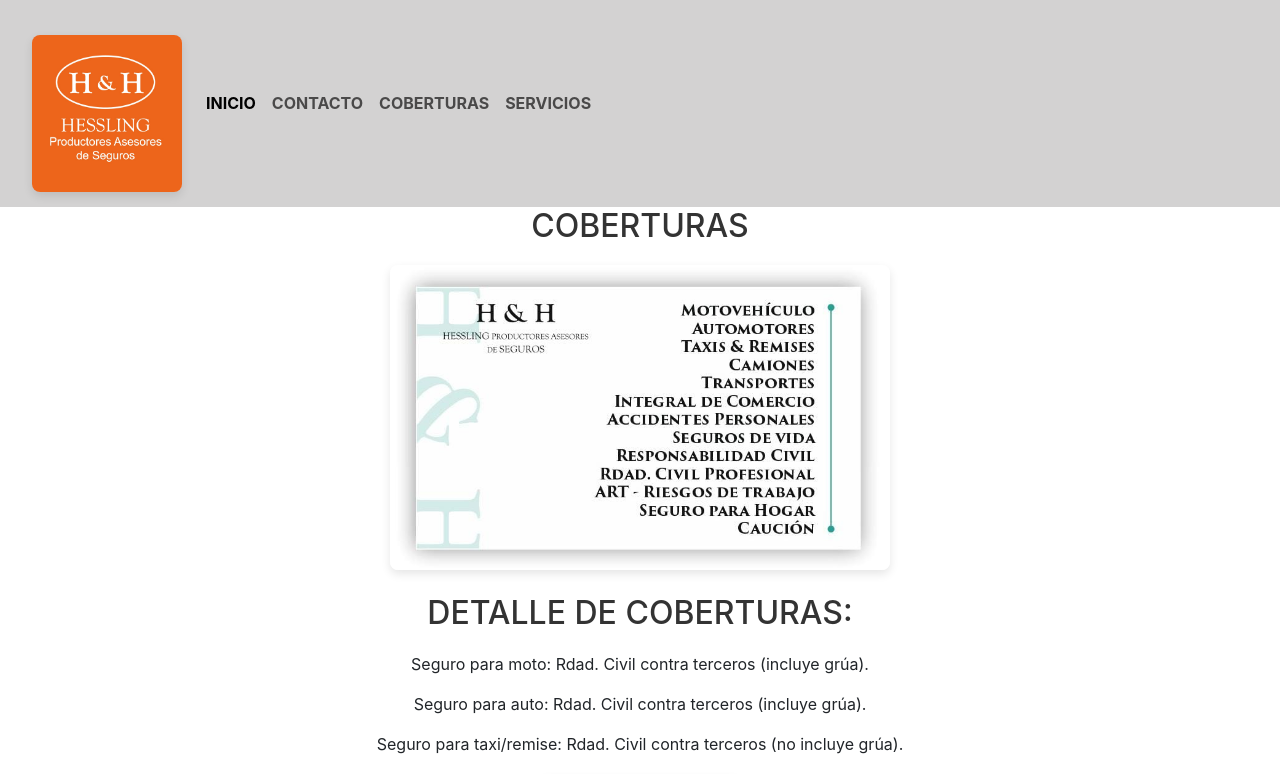
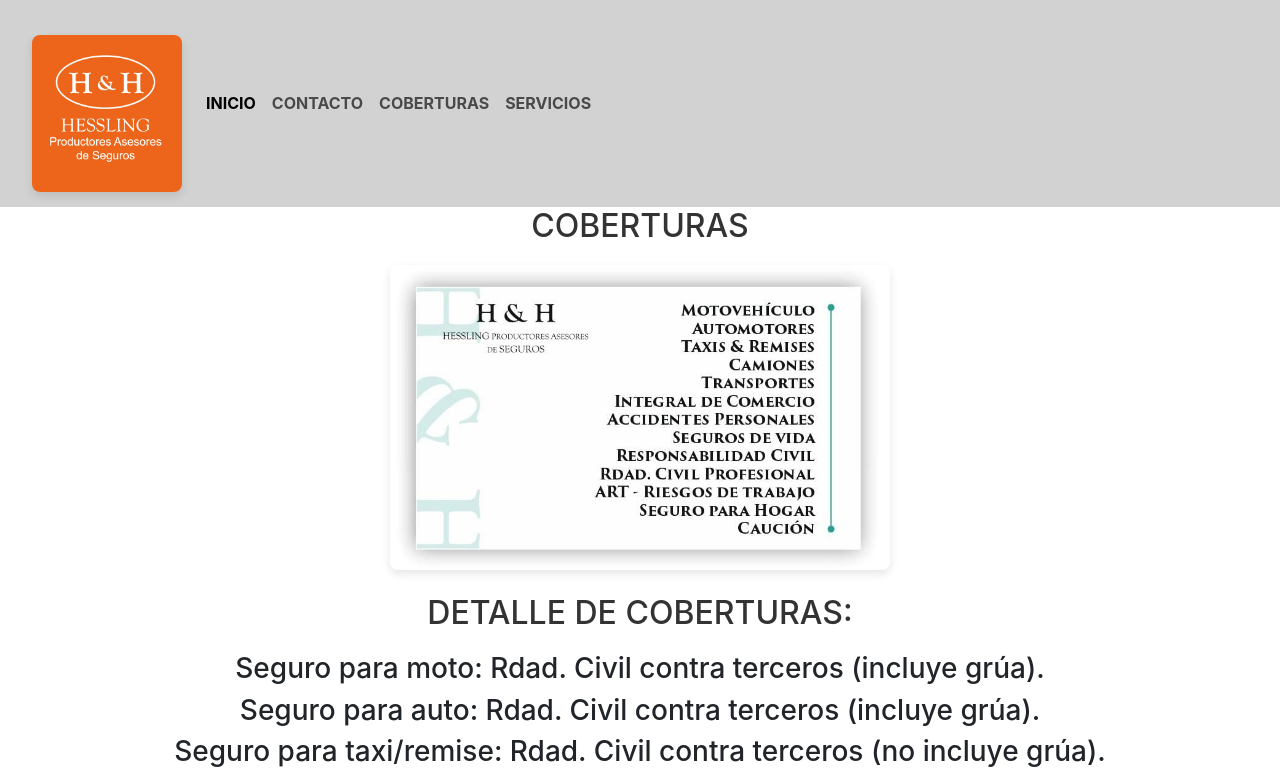
Before and after one commit to noeliahessling2025/proyecto_final, a React (Create React App) app: page /galery in a window 1280 px wide. Shown: the top 774 px of the page. Built offline with nearby package versions, Linux system fonts and the light colour scheme.

Commit message:
firebase

```diff
--- a/package.json
+++ b/package.json
@@ -7,10 +7,12 @@
     "@testing-library/jest-dom": "^6.8.0",
     "@testing-library/react": "^16.3.0",
     "@testing-library/user-event": "^13.5.0",
+    "axios": "^1.12.2",
     "firebase": "^12.3.0",
     "react": "^19.1.1",
     "react-dom": "^19.1.1",
     "react-hook-form": "^7.63.0",
+    "react-hot-toast": "^2.6.0",
     "react-icons": "^5.5.0",
     "react-router-dom": "^7.9.3",
     "react-scripts": "5.0.1",
--- a/src/App.js
+++ b/src/App.js
@@ -6,8 +6,10 @@ import Contact from './pages/contact/Contact';
 import Galery from './pages/galery/Galery';
 import Navbar from './components/navbar/Navbar';
 import Footer from './components/footer/Footer';
-import Productos from './pages/productos/Productos'
-
+import Productos from './pages/productos/Productos';
+import ProductDetail from './pages/productDetail/ProductDetail';
+import ProductCreate from './pages/productCreate/ProductCreate';
+import { Toaster } from 'react-hot-toast';
 
 
 
@@ -22,10 +24,14 @@ function App() {
           <Route path='/contact' element={<Contact />} />
           <Route path='/galery' element={<Galery />} />
           <Route path='/productos' element={<Productos />} />
+          <Route path="/producto/:id" element={<ProductDetail />} />
+          <Route path="/productos/nuevo" element={<ProductCreate />} />
+
         </Routes>
 
       <Footer />
       </BrowserRouter>
+      <Toaster />
     </div>
   );
 }
--- a/src/pages/galery/Galery.jsx
+++ b/src/pages/galery/Galery.jsx
@@ -9,9 +9,9 @@ export default function Galery() {
     <h2>COBERTURAS</h2>
     <img src={coberturas1} alt="coberturas1" style={{ width: '500px' }} /><br />
     <h2>DETALLE DE COBERTURAS:</h2>
-    <p>Seguro para moto: Rdad. Civil contra terceros (incluye grúa).</p>
-    <p>Seguro para auto: Rdad. Civil contra terceros (incluye grúa).</p>
-    <p>Seguro para taxi/remise: Rdad. Civil contra terceros (no incluye grúa).</p>
+    <h3>Seguro para moto: Rdad. Civil contra terceros (incluye grúa).</h3>
+    <h3>Seguro para auto: Rdad. Civil contra terceros (incluye grúa).</h3>
+    <h3>Seguro para taxi/remise: Rdad. Civil contra terceros (no incluye grúa).</h3>
     <img src={coberturas3} alt="coberturas3" style={{ width: '200px' }} /><br />
 
     </div>
--- a/src/pages/productCreate/ProductCreate.jsx
+++ b/src/pages/productCreate/ProductCreate.jsx
@@ -37,7 +37,7 @@ export default function ProductCreate() {
     return (
         <div style={styles.container}>
             <div style={styles.formCard}>
-                <h2>Agregar Nuevo Producto</h2>
+                <h2>Agregar Nuevo Servicio</h2>
                 <form onSubmit={handleSubmit(onSubmit)} style={styles.form}>
                     <input style={styles.input} placeholder="Nombre" {...register("nombre", { required: "El nombre es obligatorio" })} />
                     {errors.nombre && <p style={styles.error}>{errors.nombre.message}</p>}
@@ -52,7 +52,7 @@ export default function ProductCreate() {
                     {errors.image && <p style={styles.error}>{errors.image.message}</p>}
 
                     <button type="submit" style={{ ...styles.button, background: '#3498db' }}>
-                        Guardar Producto
+                        Guardar Servicio
                     </button>
                 </form>
             </div>
```
Also changed, not shown: 1 other file (tests, documents, lock files or other folders).
